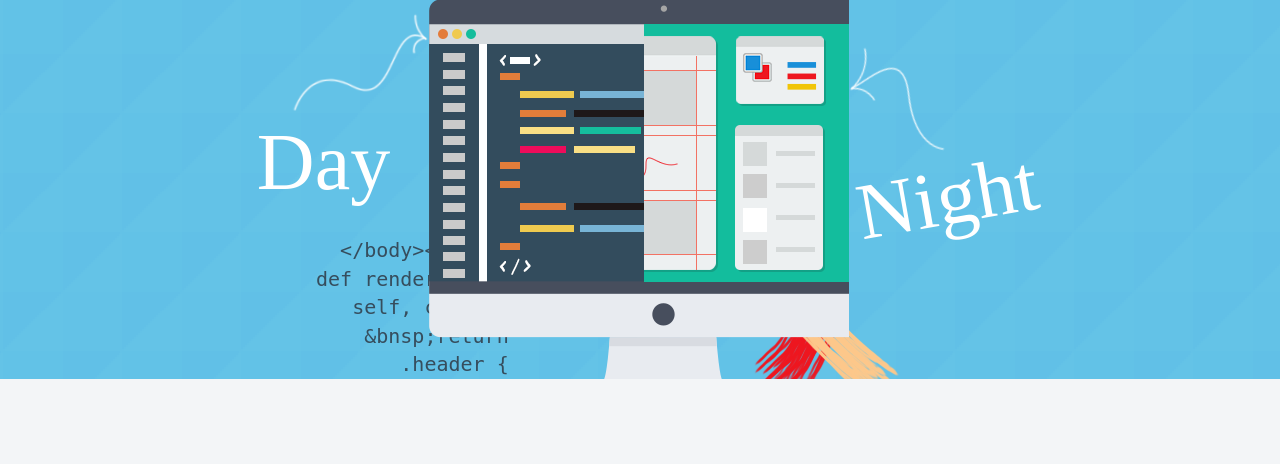
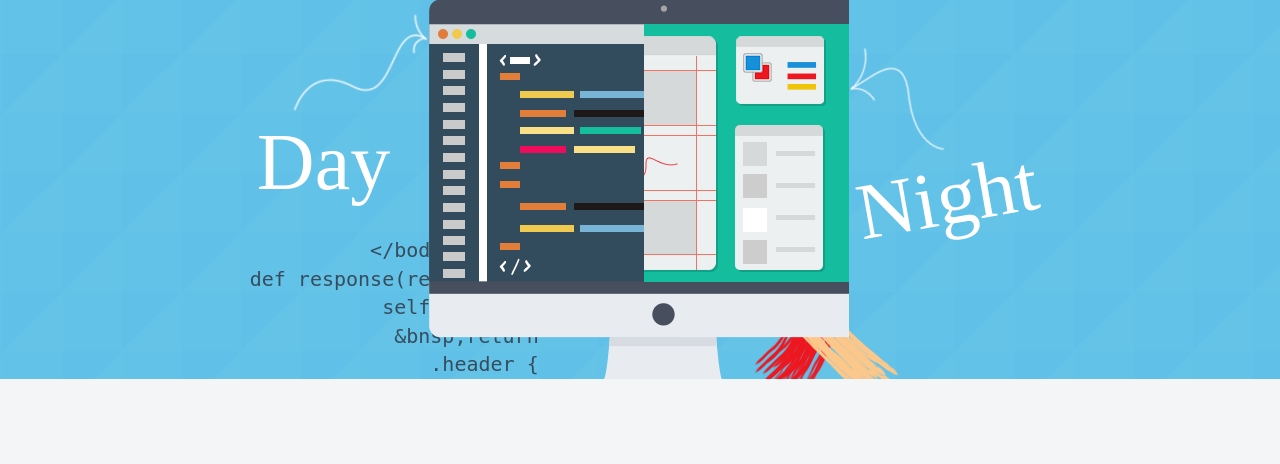
Before and after one commit to iamjazzar/ahmedjazzar.com, a Django app: template templates/home.html in a window 1280 px wide. Shown: the part 403-867 px from the top of the page. Run offline with Django 3.2, Linux system fonts and the light colour scheme; the template is opened without the code that fills it, so the values that code supplies are empty; style sheets or scripts are compiled from the project's sources; some libraries are stand-ins or nearby versions.

Commit message:
Adding enhancements on iMac.

```diff
--- a/static/styles/home.less
+++ b/static/styles/home.less
@@ -278,7 +278,7 @@ body  {
           text-align: right;
           color: #364d5d;
           font-size: 20px;
-          right: -80px;
+          right: -110px;
           bottom: 0;
         }
       }
--- a/templates/home.html
+++ b/templates/home.html
@@ -63,13 +63,13 @@
           <div class="day">Day</div>
           <div class="code">
             &lt;/body&gt;&lt;/html&gt; <br>
-            def render( **kw <br>
+            def response(request,*ar <br>
             self, content <br>
             &amp;bnsp;return <br>
             .header { <br>
           </div>
         </div>
-        <div class="imac">
+        <div id="imac" class="imac">
           <img src="{% static "images/imac.png" %}" alt="iMac">
           <div class="day-img"></div>
           <div id="night-img" class="night-img"></div>
```
Also changed, not shown: static/scripts/home.js (+10 -4 lines).
